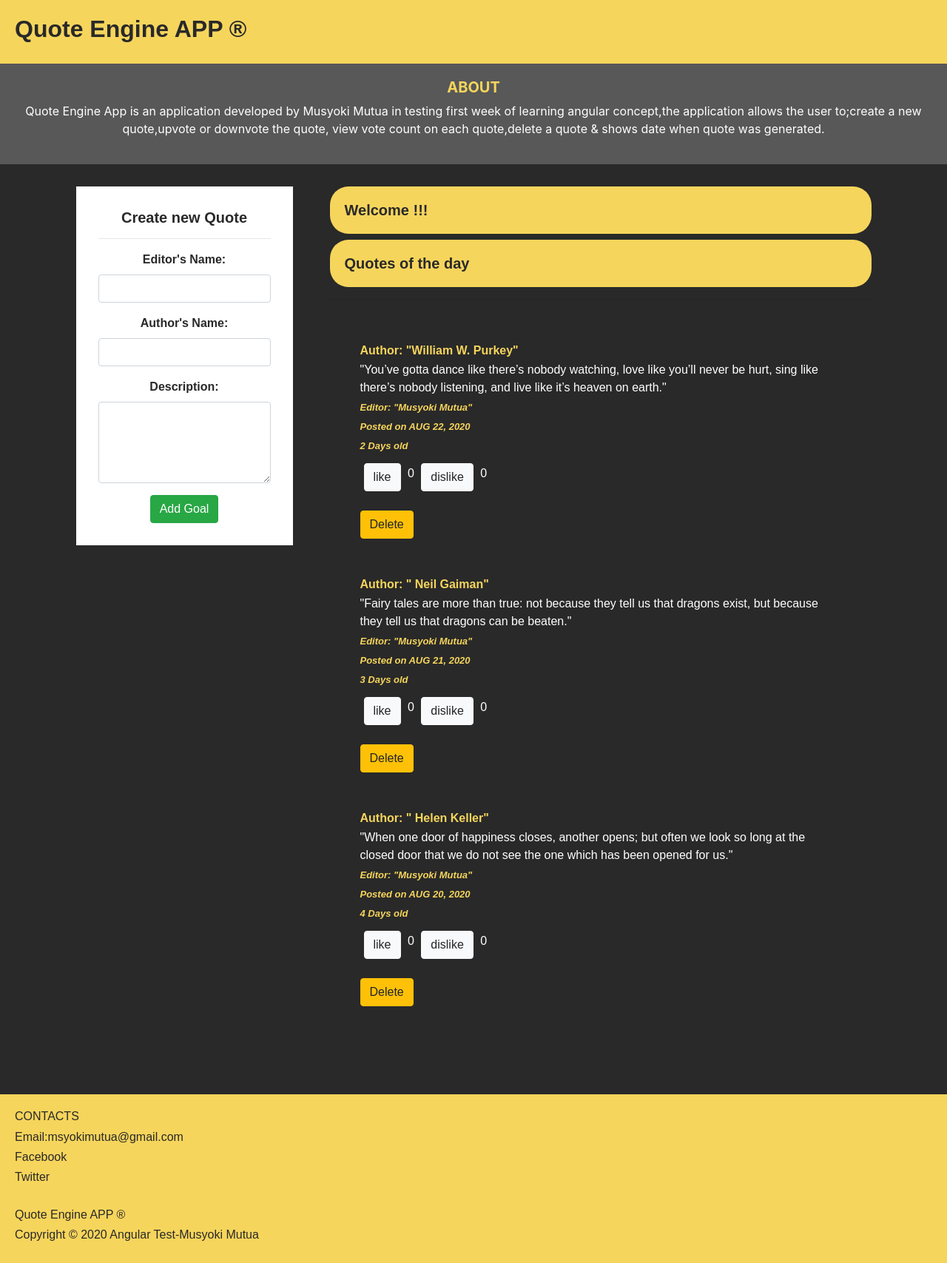
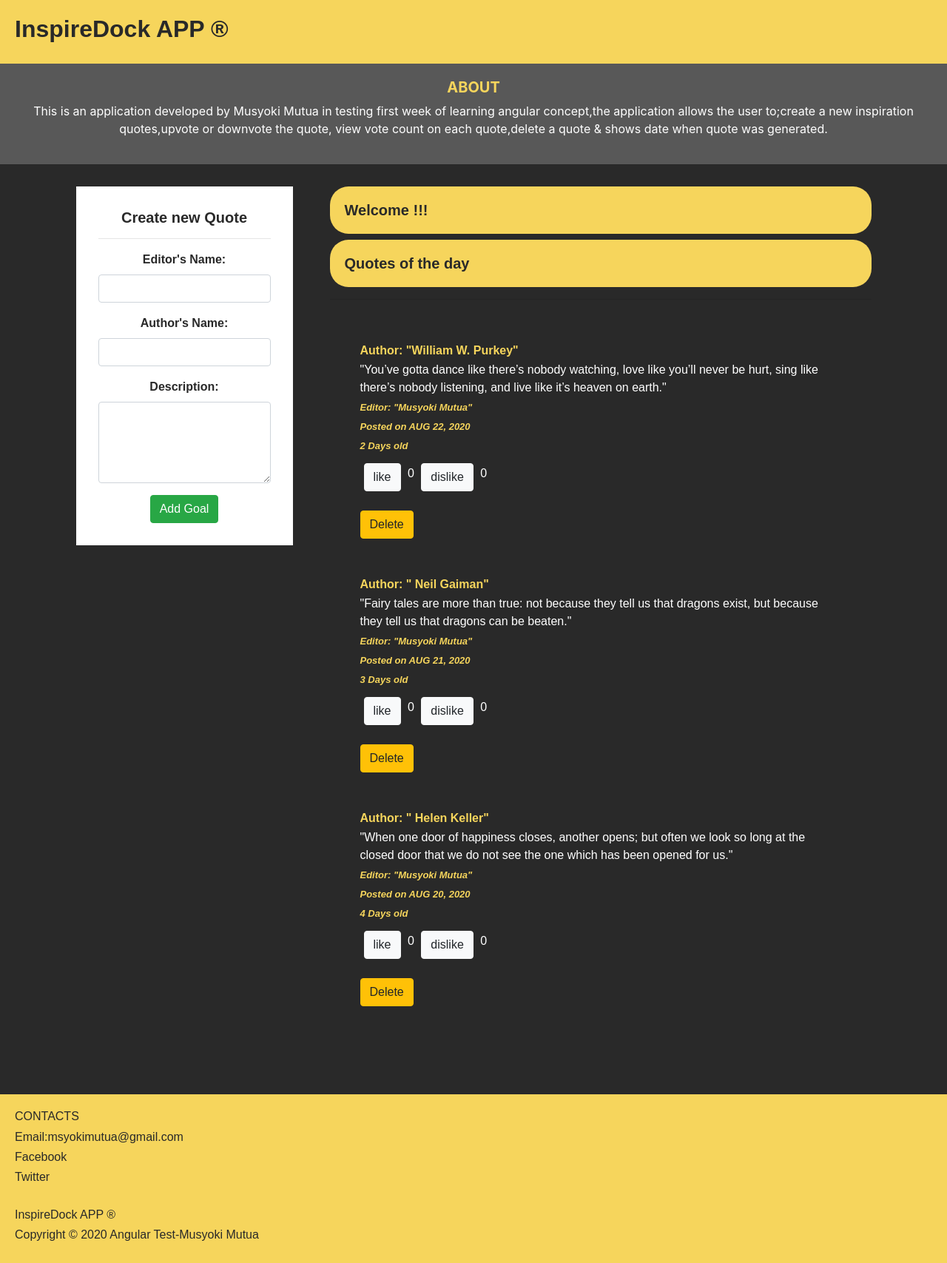
Before and after one commit to msyoki/Angular-week-1-IP, an Angular app: page / in a window 1280 px wide. Shown: the whole page at 74% size. Built offline with nearby package versions, Linux system fonts and the light colour scheme.

Commit message:
Edit header and footer text

```diff
--- a/src/app/quote/quote.component.html
+++ b/src/app/quote/quote.component.html
@@ -1,9 +1,9 @@
  <div id="header">
-    <h2 >Quote Engine APP ®</h2>
+    <h2 >InspireDock APP ®</h2>
 </div>
 <div class=" about ">
     <h5>ABOUT</h5>
-    <p>Quote Engine App is an application developed by Musyoki Mutua in testing first week of learning angular concept,the application allows the user to;create a new quote,upvote or downvote the quote, view vote count on each quote,delete a quote & shows date when quote was generated.</p>
+    <p>This is an application developed by Musyoki Mutua in testing first week of learning angular concept,the application allows the user to;create a new inspiration quotes,upvote or downvote the quote, view vote count on each quote,delete a quote & shows date when quote was generated.</p>
     <!-- Navbar content -->
 </div>
 <!-------------->
@@ -52,6 +52,6 @@
     <h6>Email:msyokimutua@gmail.com</h6>
     <h6>Facebook</h6>
     <h6>Twitter</h6><br>
-    <h6>Quote Engine APP ®</h6>
+    <h6>InspireDock APP ®</h6>
     <h6>Copyright © 2020 Angular Test-Musyoki Mutua  </h6>
 </div>
```
